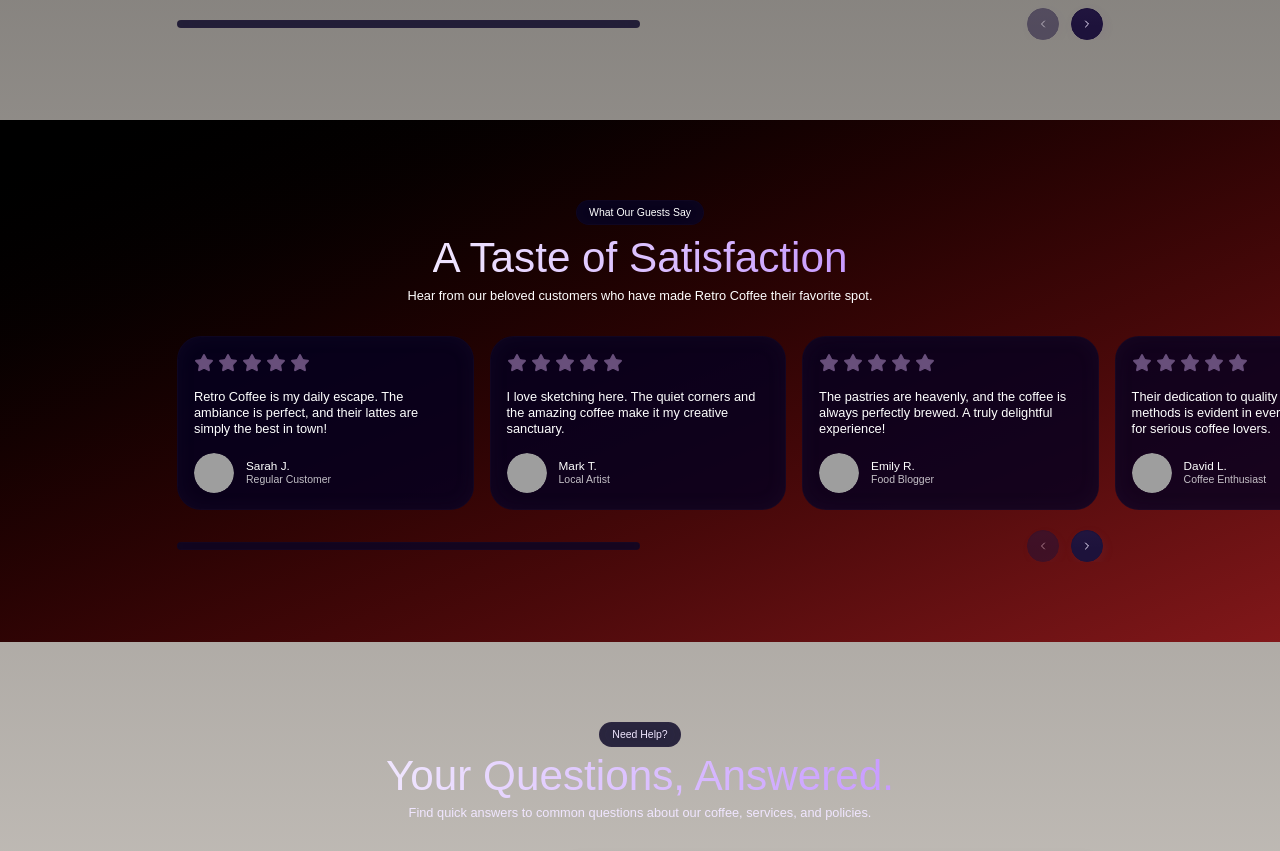
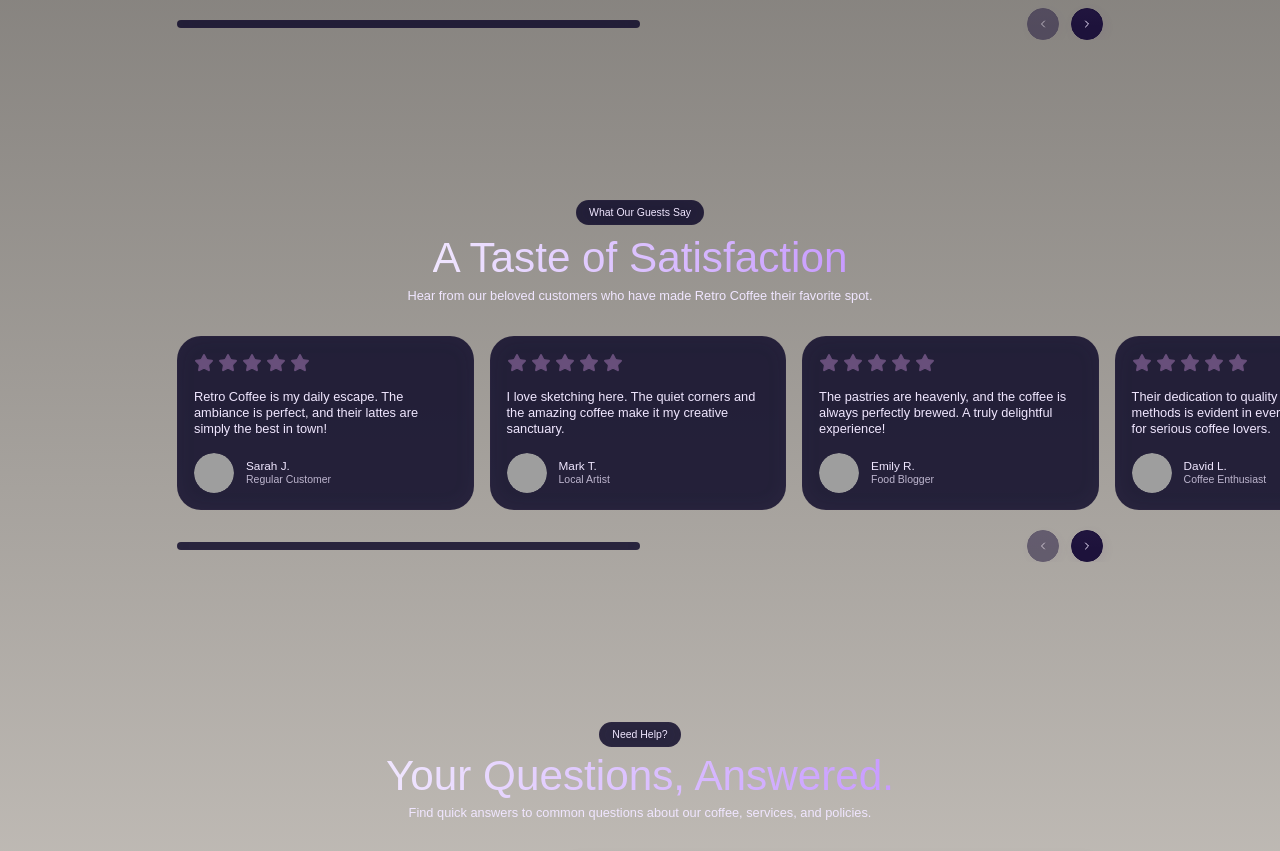
Before and after one commit to kudinDmitriyUp/cdf34a23-c7a4-40d8-b4fd-03bc9370d842, a React (Vite) app: page / in a window 1280 px wide. Shown: the part 3060-3911 px from the top of the page. Built offline with nearby package versions, Linux system fonts and the light colour scheme; no server answers; grey boxes are pictures that could not be loaded; a web font is replaced by a local one.

Commit message:
Switch to version 5: modified src/components/sections/testimonial/TestimonialRatingCards.tsx

```diff
--- a/src/components/sections/testimonial/TestimonialRatingCards.tsx
+++ b/src/components/sections/testimonial/TestimonialRatingCards.tsx
@@ -29,10 +29,10 @@ const TestimonialRatingCards = ({
   testimonials: Testimonial[];
 }) => {
   return (
-    <section aria-label="Testimonials section" className="py-20 bg-gradient-to-br from-black to-red-900 text-white">
+    <section aria-label="Testimonials section" className="py-20">
       <div className="flex flex-col gap-8">
         <div className="flex flex-col items-center gap-2 w-content-width mx-auto">
-          <span className="px-3 py-1 mb-1 text-sm card rounded bg-white/10 text-white">{tag}</span>
+          <span className="px-3 py-1 mb-1 text-sm card rounded">{tag}</span>
 
           <TextAnimation
             text={title}
@@ -61,7 +61,7 @@ const TestimonialRatingCards = ({
         <ScrollReveal variant="fade-blur">
           <GridOrCarousel>
             {testimonials.map((testimonial) => (
-              <div key={testimonial.name} className="flex flex-col justify-between gap-3 xl:gap-4 2xl:gap-5 h-full p-3 xl:p-4 2xl:p-5 rounded card bg-white/5">
+              <div key={testimonial.name} className="flex flex-col justify-between gap-3 xl:gap-4 2xl:gap-5 h-full p-3 xl:p-4 2xl:p-5 rounded card">
                 <div className="flex flex-col items-start gap-3 xl:gap-4 2xl:gap-5">
                   <div className="flex gap-1">
                     {Array.from({ length: 5 }).map((_, index) => (
```
